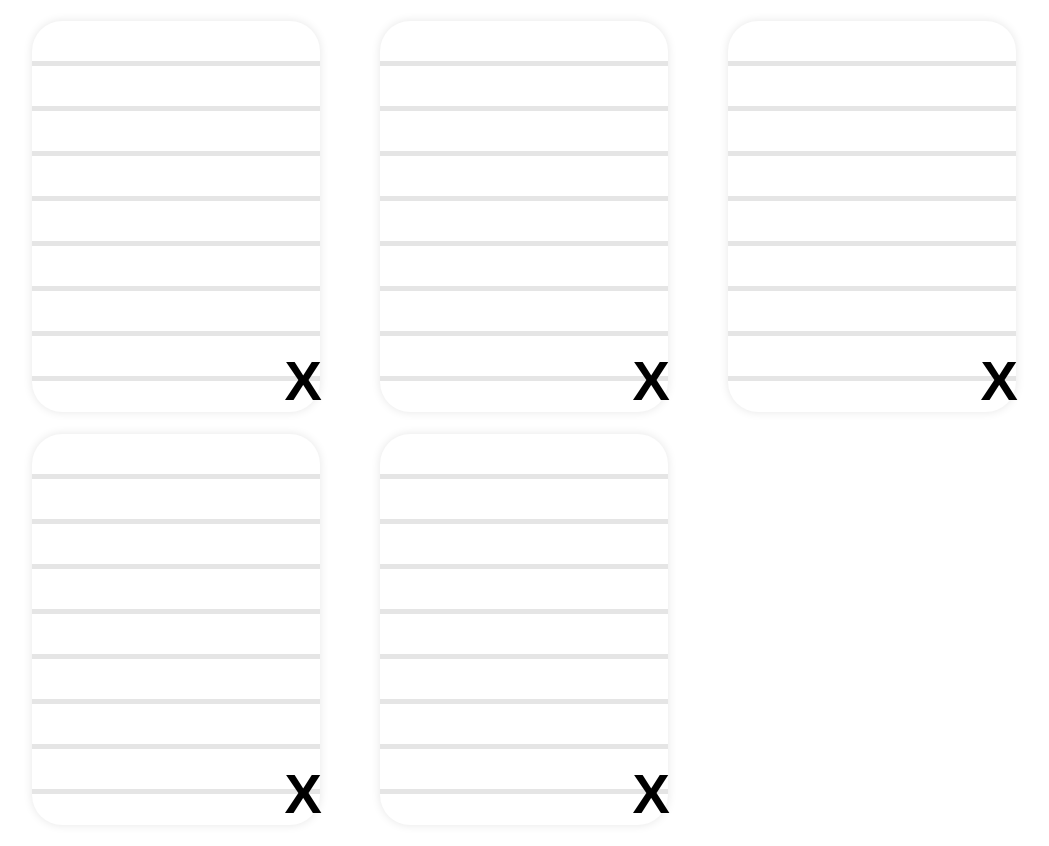
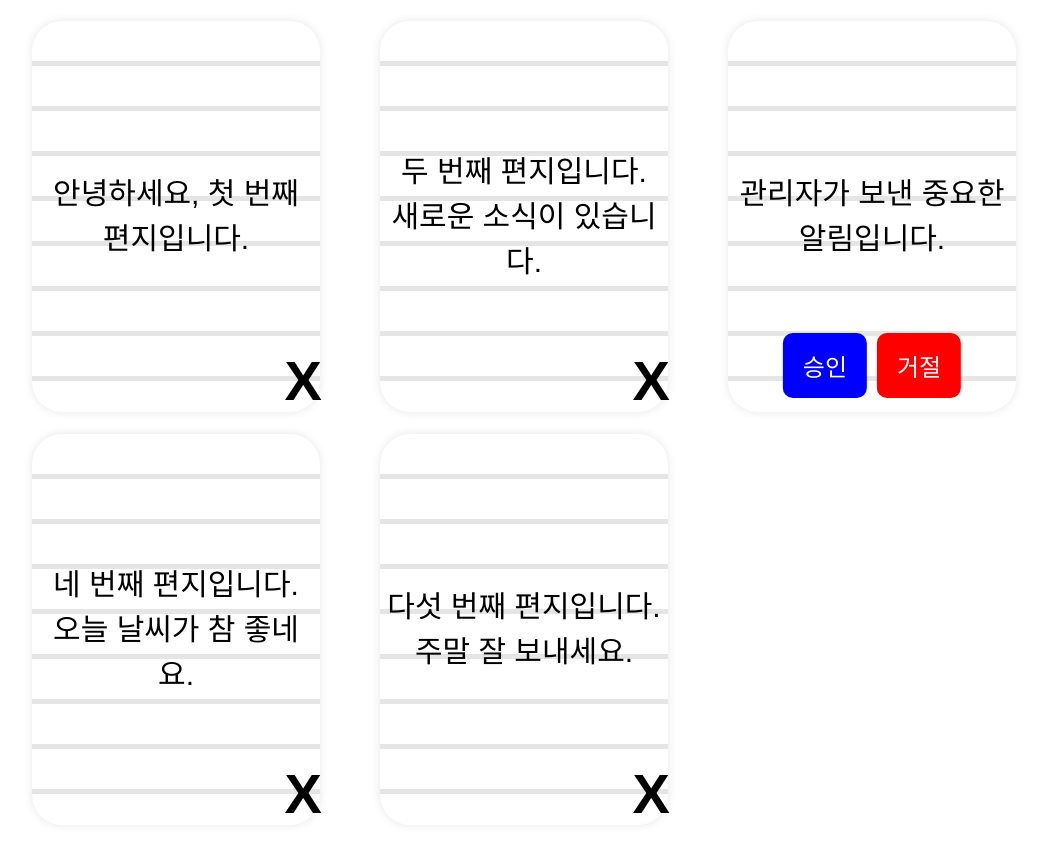
Before and after one commit to jungle-miniproject/miniproject, a Flask app: page /adminhome in a window 1280 px wide; the page is wider, and only the part inside the window is pictured. Shown: the part 75-921 px from the top of that part, without its empty margins (116-1165 px from the left). Run offline with Flask 3, Linux system fonts and the light colour scheme.

```diff
--- a/app.py
+++ b/app.py
@@ -4,6 +4,7 @@ from flask_socketio import emit
 def socketio_init(socketio):
     @socketio.on('testSocket',namespace='/test')
     def testEvent(message):
+        print('socketio',socketio)
         tsession = session.get('test')
         print('received message'+str(message))
         retMessage = { 'msg' : "hello response" }
@@ -297,31 +298,31 @@ def inbox():
     messagelist = [
         {
             'id': 1,
-            'content': '안녕하세요, 첫 번째 편지입니다.',
+            'stat_appr': '안녕하세요, 첫 번째 편지입니다.',
             'userRead': False,
             'admin': False,
         },
         {
             'id': 2,
-            'content': '두 번째 편지입니다. 새로운 소식이 있습니다.',
+            'stat_appr': '두 번째 편지입니다. 새로운 소식이 있습니다.',
             'userRead': True,
             'admin': False,
         },
         {
             'id': 3,
-            'content': '관리자가 보낸 중요한 알림입니다.',
+            'stat_appr': '관리자가 보낸 중요한 알림입니다.',
             'userRead': False,
             'admin': True,
         },
         {
             'id': 4,
-            'content': '네 번째 편지입니다. 오늘 날씨가 참 좋네요.',
+            'stat_appr': '네 번째 편지입니다. 오늘 날씨가 참 좋네요.',
             'userRead': True,
             'admin': False,
         },
         {
             'id': 5,
-            'content': '다섯 번째 편지입니다. 주말 잘 보내세요.',
+            'stat_appr': '다섯 번째 편지입니다. 주말 잘 보내세요.',
             'userRead': False,
             'admin': False,
         },
@@ -338,33 +339,33 @@ def adminhome():
     userMessageList = [
         {
             'id': 1,
-            'content': '안녕하세요, 첫 번째 편지입니다.',
+            'message': '안녕하세요, 첫 번째 편지입니다.',
             'userRead': False,
-            'admin': False,
+            'stat_appr': 'False',
         },
         {
             'id': 2,
-            'content': '두 번째 편지입니다. 새로운 소식이 있습니다.',
+            'message': '두 번째 편지입니다. 새로운 소식이 있습니다.',
             'userRead': True,
-            'admin': False,
+            'stat_appr': 'False',
         },
         {
             'id': 3,
-            'content': '관리자가 보낸 중요한 알림입니다.',
+            'message': '관리자가 보낸 중요한 알림입니다.',
             'userRead': False,
-            'admin': True,
+            'stat_appr': 'ignore',
         },
         {
             'id': 4,
-            'content': '네 번째 편지입니다. 오늘 날씨가 참 좋네요.',
+            'message': '네 번째 편지입니다. 오늘 날씨가 참 좋네요.',
             'userRead': True,
-            'admin': False,
+            'stat_appr': 'False',
         },
         {
             'id': 5,
-            'content': '다섯 번째 편지입니다. 주말 잘 보내세요.',
+            'message': '다섯 번째 편지입니다. 주말 잘 보내세요.',
             'userRead': False,
-            'admin': False,
+            'stat_appr': 'False',
         },
     ]
     return render_template('adminhome.html',userMessageList=userMessageList)
@@ -387,7 +388,8 @@ def handle_message(message):
     else:
         to_client['message'] = message
         to_client['type'] = 'normal'
-    send(to_client, broadcast=True)
+        print('socket_io',socket_io)
+    send({'sender': request.sid, 'message': message}, broadcast=True)
 
 if __name__ == '__main__':
    app.run('0.0.0.0',port=5001,debug=True)
--- a/templates/adminhome.html
+++ b/templates/adminhome.html
@@ -145,13 +145,13 @@
             <div class="grid-container" id="message-box">
                 {% for message in userMessageList %}
                 <div class="grid-item">
-                    <div class="letter-container letter-container-read" id="letterOutput{{ message['m_id'] }}">
+                    <div class="letter-container letter-container-read" id="letterOutput{{ message['id'] }}">
                         <div class="letter">{{ message['message'] }}</div>
                     </div>
                     {% if message['stat_appr'] == 'ignore' %}
                     <div class="btn-container">
-                        <button class="accept-btn" data-id="{{ message['m_id'] }}">승인</button>
-                        <button class="reject-btn" data-id="{{ message['m_id'] }}">거절</button>
+                        <button class="accept-btn" data-id="{{ message['id'] }}">승인</button>
+                        <button class="reject-btn" data-id="{{ message['id'] }}">거절</button>
                     </div>
                     {% elif message['stat_appr'] == False %}
                     <div class="delay">O</div>
```
Also changed, not shown: templates/chat.html (+5 -4 lines).
